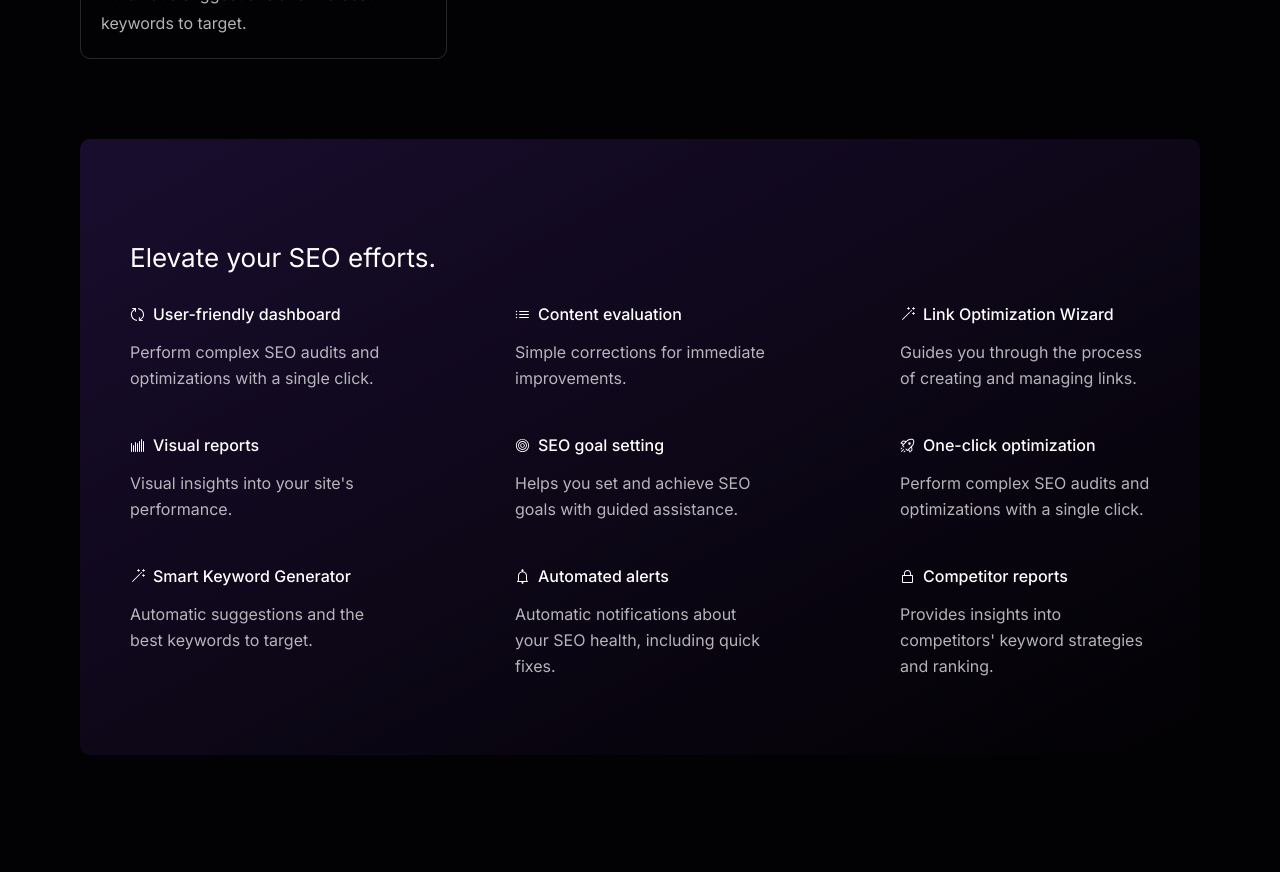
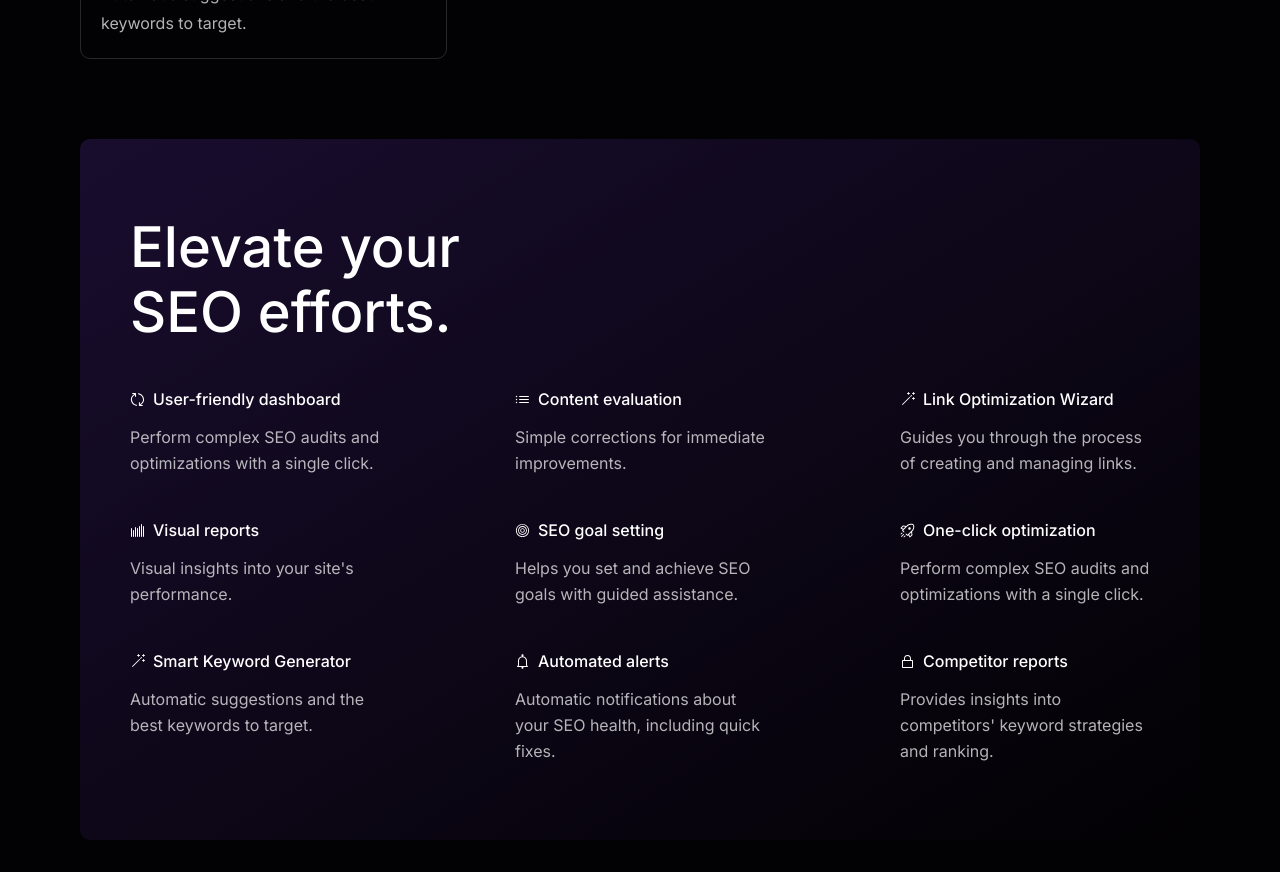
Before and after one commit to Omondi-mutuma/Rank.Ai, a Next.js app: page / in a window 1280 px wide. Shown: the part 2700-3572 px from the top of the page. Before the commit the page ends 3487 px from the top, so only its background shows below. Built offline with nearby package versions, Linux system fonts and the light colour scheme.

Commit message:
Modify heading 3

```diff
--- a/app/components/Integrations.tsx
+++ b/app/components/Integrations.tsx
@@ -3,8 +3,10 @@ import React from "react";
 
 const Integrations: React.FC = () => {
   return (
-    <section className="flex flex-col py-[76px] px-[50px] w-full bg-gradient-to-br from-[#190D2E] to-[#020103] rounded-[10px]">
-      <h3 className="text-[26px] leading-[85px]">Elevate your SEO efforts.</h3>
+    <section className="flex flex-col gap-[40px] py-[76px] px-[50px] w-full bg-gradient-to-br from-[#190D2E] to-[#020103] rounded-[10px]">
+      <h3 className="font-medium text-[26px] md:text-[56px] md:leading-[65px] leading-[85px] max-w-[360px]">
+        Elevate your SEO efforts.
+      </h3>
       <div className="flex flex-col gap-[40px]  md:flex-row md:justify-between md:flex-wrap">
         {integrations.map((integration, index) => (
           <div key={index} className="flex flex-col gap-[10px] max-w-[250px]">
```
